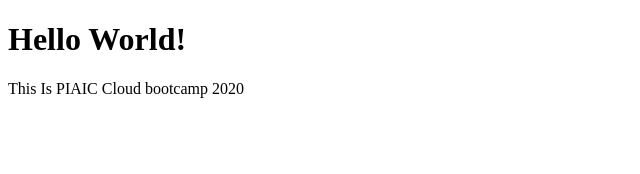
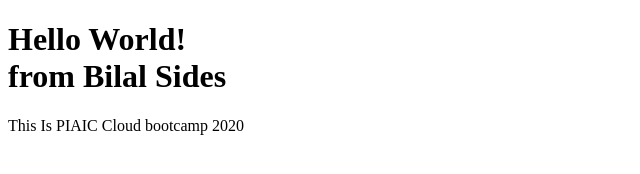
Before and after one commit to muhammadbilal254/Surge-and-github-action, a plain HTML site: page index.html in a window 1280 px wide. Shown: the whole page, without its empty margins (0-640 px from the left). Drawn offline with Linux system fonts and the light colour scheme.

Commit message:
Update h1 tag

```diff
--- a/index.html
+++ b/index.html
@@ -9,8 +9,9 @@
 </head>
 
 <body>
-    <h1>Hello World!</h1>
+    <h1>Hello World! <br> from Bilal Sides</h1>
     <p>This Is PIAIC Cloud bootcamp 2020</p>
+
 </body>
 
 </html>
```
